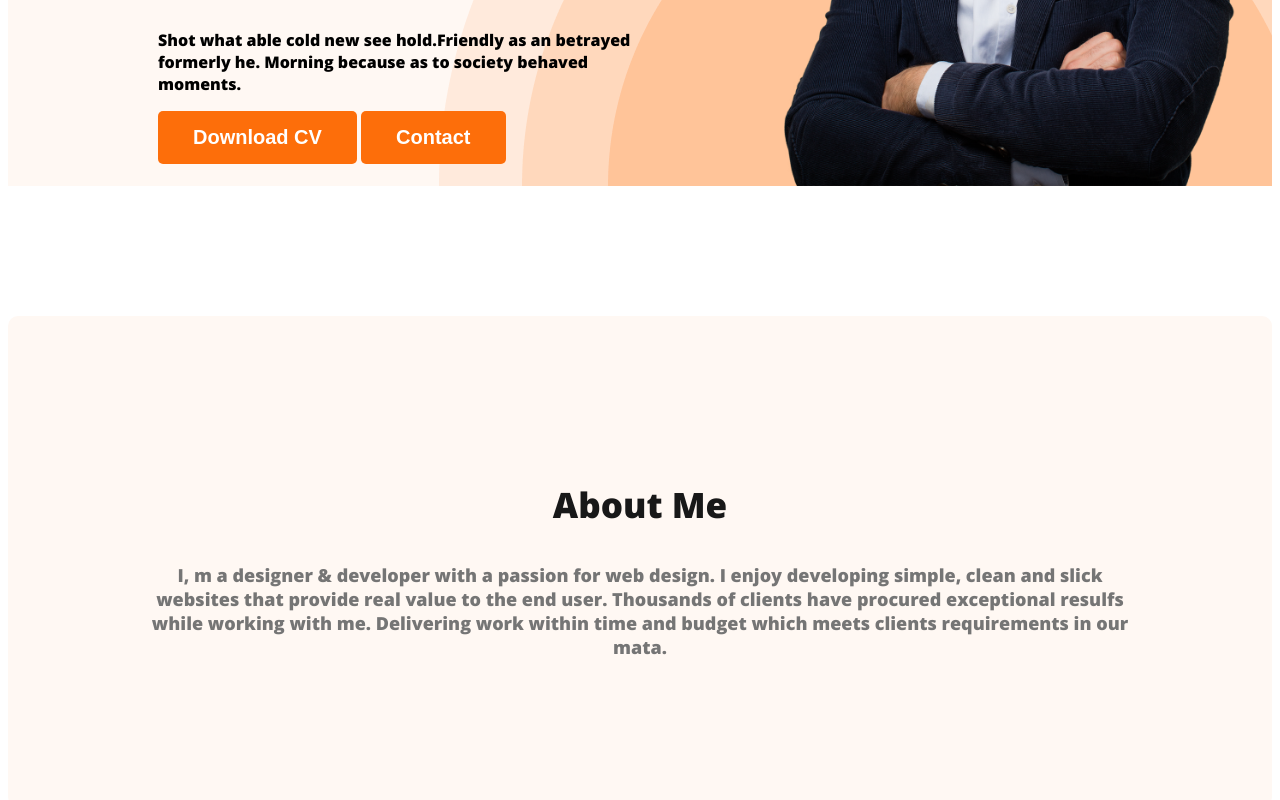
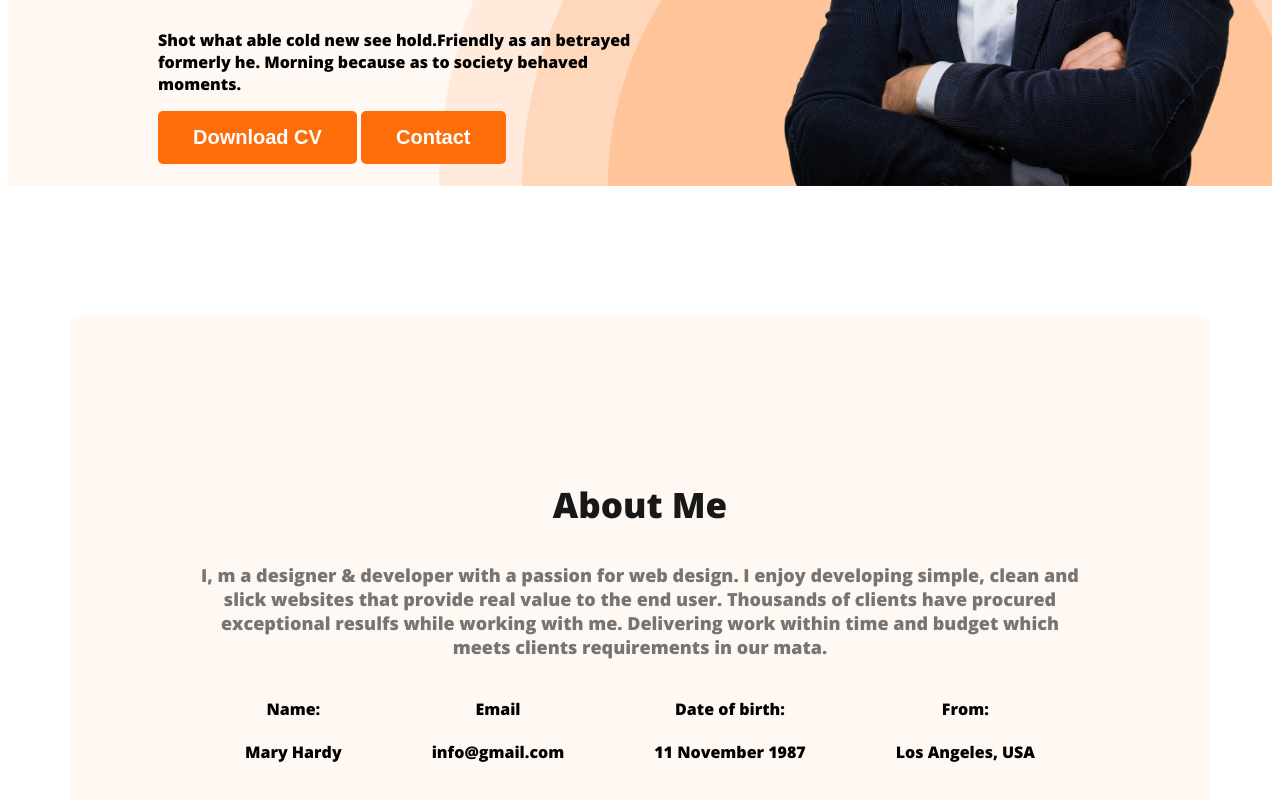
Before and after one commit to Riftekhar/Developer-portfolio, a plain HTML site: page index.html in a window 1280 px wide. Shown: the part 582-1382 px from the top of the page. Drawn offline with nearby package versions, Linux system fonts and the light colour scheme.

Commit message:
added about information

```diff
--- a/index.html
+++ b/index.html
@@ -35,6 +35,33 @@
         <section class="about">
             <h3 class="section-title">About Me</h3>
             <p class="section-description">I, m a designer & developer with a passion for web design. I enjoy developing simple, clean and slick websites that provide real value to the end user. Thousands of clients have procured exceptional resulfs while working with me. Delivering work within time and budget which meets clients requirements in our mata.</p>
+            <div class="about-info-container">
+                <div class="about-info">
+                    <h4 class="info-title">Name:
+                        </h4>
+                    <p class="info-description">
+                        Mary Hardy </p>
+                </div>
+                <div class="about-info">
+                    <h4 class="info-title">Email</h4>
+                    <p class="info-description">
+                        info@gmail.com</p>
+                </div>
+                <div class="about-info">
+                    <h4 class="info-title">Date of birth:
+                </h4>
+                    <p class="info-description">
+                        11 November 1987</p>
+                </div>
+                <div class="about-info">
+                    <h4 class="info-title">From:
+
+                </h4>
+                    <p class="info-description">
+                        Los Angeles, USA
+                        </p>
+                </div>
+            </div>
         </section>
 
     </main>
--- a/styles/portfolio.css
+++ b/styles/portfolio.css
@@ -76,9 +76,20 @@ margin-top: 5px;
 .banner-description{
     margin-top: 2px;
 }
+main{
+    max-width: 1140px;
+    margin: 0px auto;
+}
 .about{
     padding: 130px;
     border-radius: 10px;
 background: #FFF8F3;
 margin: 130px 0;
 }
+.about-info-container{
+    display: flex;
+    justify-content: space-around;
+}
+.about-info{
+    text-align: center;
+}
```
